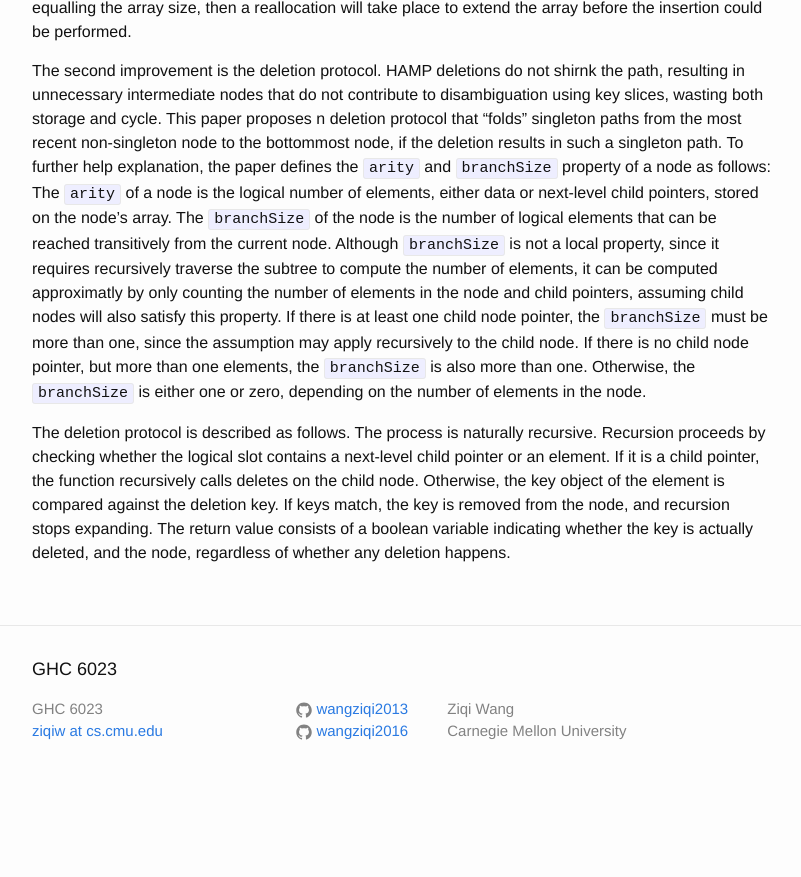
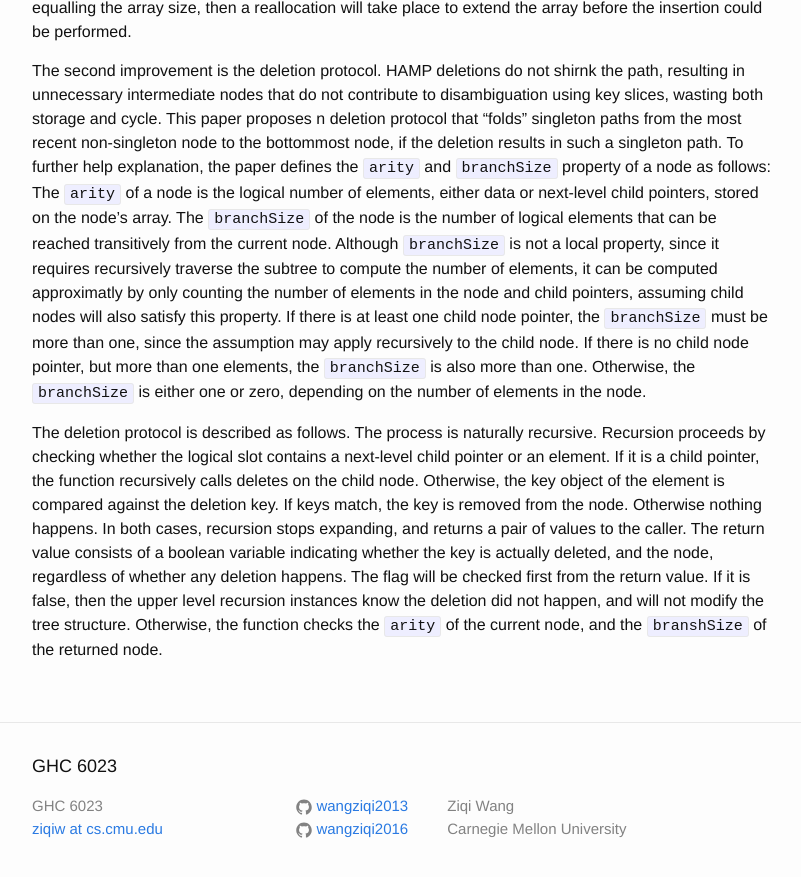
Before and after one commit to wangziqi2013/wangziqi2013.github.io, a Jekyll site: the page built from _posts/2020-08-08-CHAMP.markdown, in a window 1280 px wide and 900 px high, scrolled down 2566 px. Shown: the top 877 px of the window, without its empty margins (238-1039 px from the left). Built offline with Jekyll 4.4.1, drawn with Linux system fonts in a browser that asks for light colours; before the commit the page ends 3369 px from its top, so only the background shows below that.

Commit message:
Adding return value

```diff
--- a/_posts/2020-08-08-CHAMP.markdown
+++ b/_posts/2020-08-08-CHAMP.markdown
@@ -118,5 +118,9 @@ than one. Otherwise, the `branchSize` is either one or zero, depending on the nu
 The deletion protocol is described as follows. The process is naturally recursive. Recursion proceeds by checking whether
 the logical slot contains a next-level child pointer or an element. If it is a child pointer, the function recursively
 calls deletes on the child node. Otherwise, the key object of the element is compared against the deletion key. If keys
-match, the key is removed from the node, and recursion stops expanding. The return value consists of a boolean variable
-indicating whether the key is actually deleted, and the node, regardless of whether any deletion happens.
+match, the key is removed from the node. Otherwise nothing happens. In both cases, recursion stops expanding, and returns
+a pair of values to the caller.
+The return value consists of a boolean variable indicating whether the key is actually deleted, and the node, regardless
+of whether any deletion happens. The flag will be checked first from the return value. If it is false, then the upper level
+recursion instances know the deletion did not happen, and will not modify the tree structure.
+Otherwise, the function checks the `arity` of the current node, and the `branshSize` of the returned node.
```
